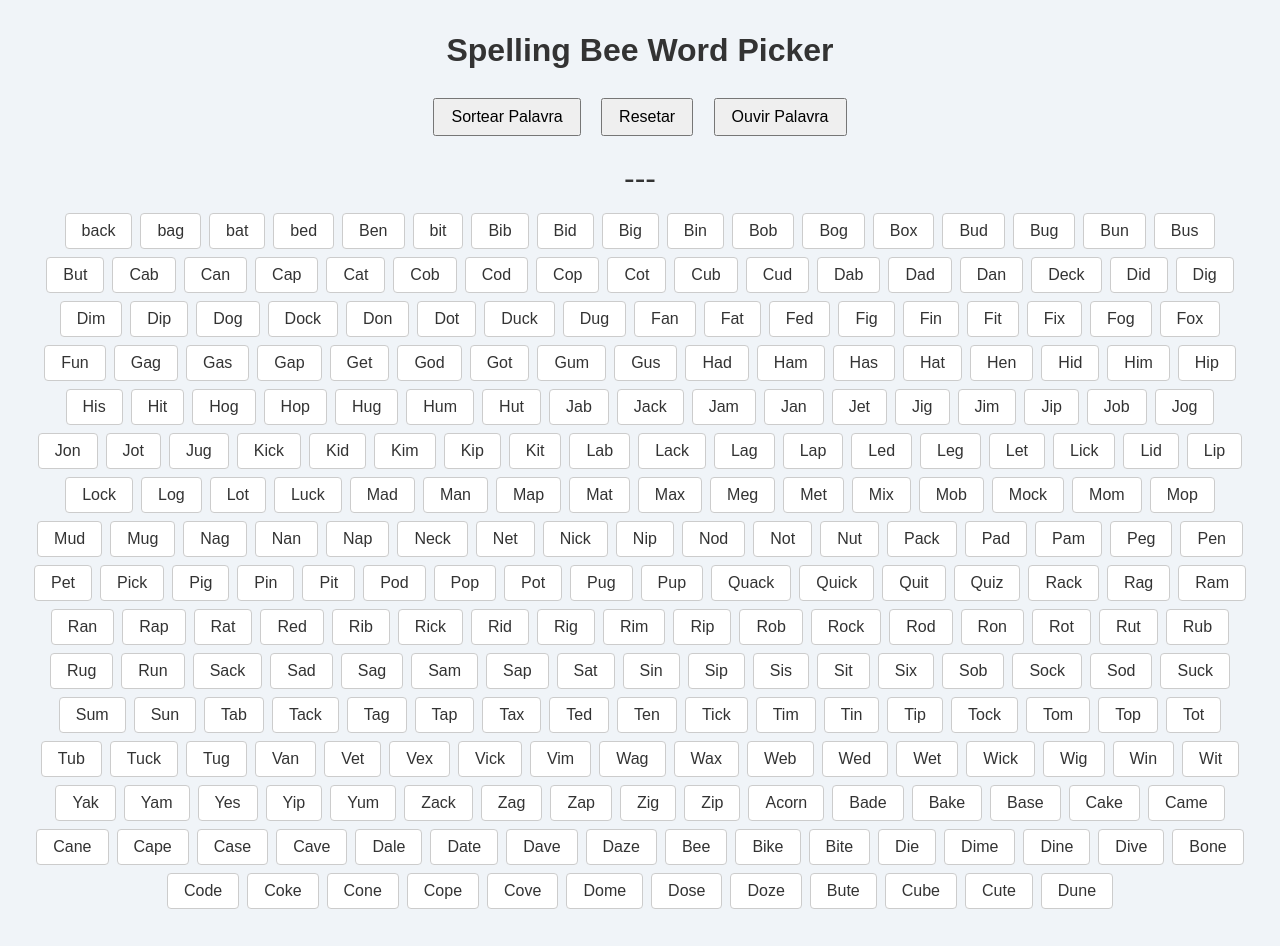
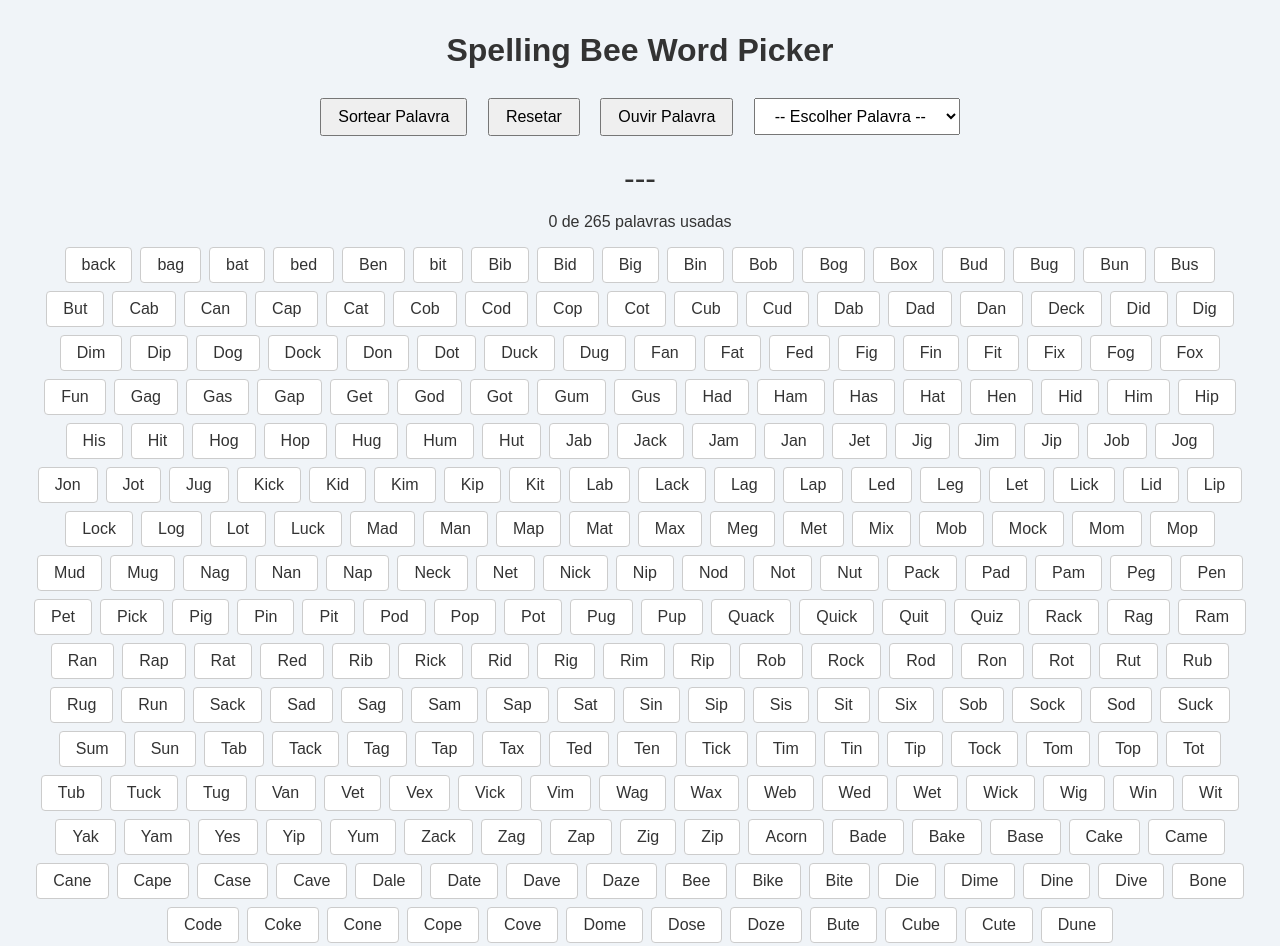
Before and after one commit to rominhof/spelling-bee, a plain HTML site: page index.html in a window 1280 px wide. Drawn offline with Linux system fonts and the light colour scheme.

Commit message:
Update index.html

```diff
--- a/index.html
+++ b/index.html
@@ -17,7 +17,7 @@
       text-align: center;
       margin-bottom: 1rem;
     }
-    button {
+    button, select {
       margin: 0.5rem;
       padding: 0.5rem 1rem;
       font-size: 1rem;
@@ -45,6 +45,10 @@
       text-align: center;
       margin-top: 1rem;
     }
+    .counter {
+      text-align: center;
+      margin-top: 1rem;
+    }
   </style>
 </head>
 <body>
@@ -53,8 +57,12 @@
     <button onclick="pickWord()">Sortear Palavra</button>
     <button onclick="resetWords()">Resetar</button>
     <button onclick="speakWord()">Ouvir Palavra</button>
+    <select id="selectWord" onchange="chooseWord()">
+      <option value="">-- Escolher Palavra --</option>
+    </select>
   </div>
   <div class="current-word" id="currentWord">---</div>
+  <div class="counter" id="counter">0 de 0 palavras usadas</div>
   <div class="word-list" id="wordList"></div>  <script>
     const words = [
       "back","bag","bat","bed","Ben","bit","Bib","Bid","Big","Bin","Bob","Bog","Box","Bud","Bug","Bun","Bus","But",
@@ -79,14 +87,23 @@
 
     function renderWords() {
       const list = document.getElementById("wordList");
+      const select = document.getElementById("selectWord");
       list.innerHTML = "";
+      select.innerHTML = '<option value="">-- Escolher Palavra --</option>';
       words.forEach(word => {
         const span = document.createElement("span");
         span.className = "word";
         if (usedWords.includes(word)) span.classList.add("used");
         span.innerText = word;
         list.appendChild(span);
+
+        const option = document.createElement("option");
+        option.value = word;
+        option.innerText = word;
+        option.disabled = usedWords.includes(word);
+        select.appendChild(option);
       });
+      updateCounter();
     }
 
     function pickWord() {
@@ -98,6 +115,15 @@
       const chosen = available[Math.floor(Math.random() * available.length)];
       usedWords.push(chosen);
       document.getElementById("currentWord").innerText = chosen;
+      renderWords();
+    }
+
+    function chooseWord() {
+      const select = document.getElementById("selectWord");
+      const word = select.value;
+      if (!word || usedWords.includes(word)) return;
+      usedWords.push(word);
+      document.getElementById("currentWord").innerText = word;
       renderWords();
     }
 
@@ -115,6 +141,11 @@
       speechSynthesis.speak(utter);
     }
 
+    function updateCounter() {
+      const counter = document.getElementById("counter");
+      counter.innerText = `${usedWords.length} de ${words.length} palavras usadas`;
+    }
+
     renderWords();
   </script></body>
 </html>
```
